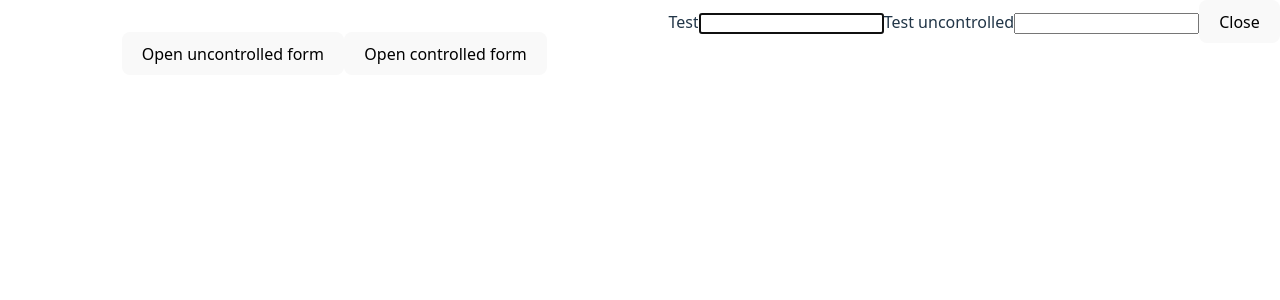
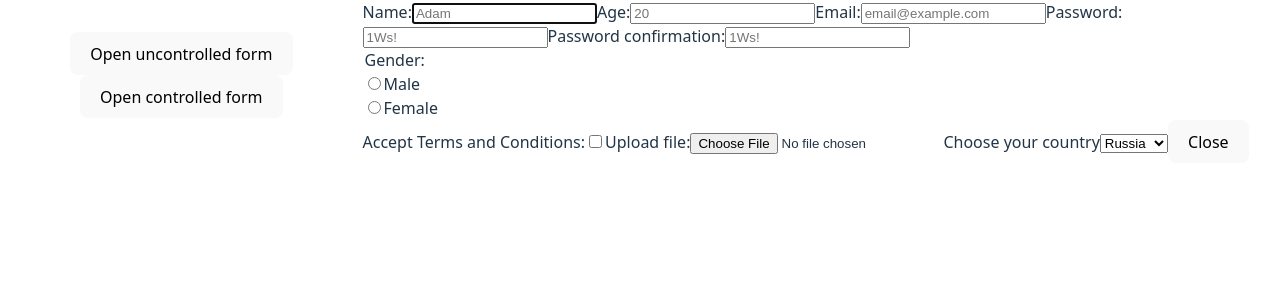
Before and after one commit to Viktor1905/React_RS, a React (Vite) app: page / in a window 1280 px wide. Both pictures are taken after a click on the button "Open uncontrolled form". Shown: the top 300 px of the page. Built offline with nearby package versions, Linux system fonts and the light colour scheme.

Commit message:
feat: done form input

```diff
--- a/src/components/ControlledForm/ControlledForm.tsx
+++ b/src/components/ControlledForm/ControlledForm.tsx
@@ -1,12 +1,14 @@
 import { useForm } from 'react-hook-form';
 import { useEffect, useRef } from 'react';
 import { effectFunction } from '../../utils/useEffectFunction.ts';
+import { InputControlled } from '../InputElement/InputControlled.tsx';
+import { SelectControlled } from '../SelectElement/SelectControlled.tsx';
 
 export function ControlledForm({
   closeWindow,
   whichOpen,
 }: ControlledFormProps) {
-  const { handleSubmit } = useForm();
+  const { register, handleSubmit } = useForm();
   const modalRef = useRef<HTMLFormElement>(null);
   const submitRef = useRef<HTMLButtonElement>(null);
   useEffect(
@@ -15,10 +17,54 @@ export function ControlledForm({
   );
   return (
     <form onSubmit={handleSubmit(closeWindow)} ref={modalRef}>
-      <label>Test</label>
-      <input></input>
-      <label>Test controlled</label>
-      <input></input>
+      <InputControlled
+        label={'name'}
+        password={false}
+        placeholder={'Adam'}
+        register={register('name')}
+      />
+      <InputControlled
+        label={'age'}
+        password={false}
+        placeholder={'20'}
+        register={register('age')}
+      />
+      <InputControlled
+        label={'email'}
+        password={false}
+        placeholder={'email@example.com'}
+        register={register('email')}
+      />
+      <InputControlled
+        label={'password'}
+        password={false}
+        placeholder={'1Ws!'}
+        register={register('password')}
+      />
+      <InputControlled
+        label={'password confirmation'}
+        password={false}
+        placeholder={'1Ws!'}
+        register={register('password confirmation')}
+      />
+      <InputControlled
+        label={'gender'}
+        password={false}
+        register={register('gender')}
+      />
+      <InputControlled
+        label={'accept Terms and Conditions'}
+        password={false}
+        placeholder={'1Ws!'}
+        register={register('accept Terms and Conditions')}
+      />
+      <InputControlled
+        label={'upload file'}
+        password={false}
+        placeholder={'1Ws!'}
+        register={register('upload file')}
+      />
+      <SelectControlled register={register('country')} />
       <button type="submit" ref={submitRef}>
         Close
       </button>
--- /dev/null
+++ b/src/components/InputElement/InputControlled.tsx
@@ -0,0 +1,59 @@
+import type { UseFormRegisterReturn } from 'react-hook-form';
+import { capitalizeFirstLetter } from '../../utils/capitalizeFirstLetter.ts';
+
+export function InputControlled({
+  label,
+  register,
+  password,
+  placeholder,
+}: InputElementProps) {
+  const type = password ? 'password' : inputTypes[label] || 'text';
+  const gender = label === 'gender';
+  if (gender) {
+    return (
+      <>
+        <legend>{capitalizeFirstLetter(label)}:</legend>
+        <div>
+          <input {...register} type={type} id={'Male'} value={'male'} />
+          <label htmlFor={'Male'}>Male</label>
+        </div>
+        <div>
+          <input {...register} type={type} id={'Female'} value={'Female'} />
+          <label htmlFor={'Female'}>Female</label>
+        </div>
+      </>
+    );
+  }
+  return (
+    <>
+      <label htmlFor={label}>{capitalizeFirstLetter(label)}: </label>
+      <input {...register} type={type} placeholder={placeholder || ''} />
+    </>
+  );
+}
+
+type InputElementProps = {
+  label:
+    | 'name'
+    | 'email'
+    | 'password'
+    | 'age'
+    | 'password confirmation'
+    | 'upload file'
+    | 'gender'
+    | 'accept Terms and Conditions';
+  password: boolean;
+  placeholder?: string;
+  register: UseFormRegisterReturn;
+  errorMessage?: string;
+};
+const inputTypes: Record<InputElementProps['label'], string> = {
+  name: 'text',
+  email: 'email',
+  password: 'password',
+  'password confirmation': 'password',
+  age: 'number',
+  'upload file': 'file',
+  gender: 'radio',
+  'accept Terms and Conditions': 'checkbox',
+};
--- /dev/null
+++ b/src/components/InputElement/InputUncontrolled.tsx
@@ -0,0 +1,78 @@
+import { useRef } from 'react';
+import { capitalizeFirstLetter } from '../../utils/capitalizeFirstLetter.ts';
+
+export function InputUncontrolled({
+  label,
+  password,
+  placeholder,
+}: InputElementProps) {
+  const inputRef = useRef<HTMLInputElement>(null);
+
+  const type = password ? 'password' : inputTypes[label] || 'text';
+  const gender = label === 'gender';
+
+  if (gender) {
+    return (
+      <>
+        <legend>{capitalizeFirstLetter(label)}:</legend>
+        <div>
+          <input
+            type={type}
+            id="Male"
+            value="male"
+            name="gender"
+            ref={inputRef}
+          />
+          <label htmlFor="Male">Male</label>
+        </div>
+        <div>
+          <input
+            type={type}
+            id="Female"
+            value="female"
+            name="gender"
+            ref={inputRef}
+          />
+          <label htmlFor="Female">Female</label>
+        </div>
+      </>
+    );
+  }
+
+  return (
+    <>
+      <label htmlFor={label}>{capitalizeFirstLetter(label)}:</label>
+      <input
+        type={type}
+        placeholder={placeholder || ''}
+        id={label}
+        ref={inputRef}
+      />
+    </>
+  );
+}
+
+type InputElementProps = {
+  label:
+    | 'name'
+    | 'email'
+    | 'password'
+    | 'age'
+    | 'password confirmation'
+    | 'upload file'
+    | 'gender'
+    | 'accept Terms and Conditions';
+  password: boolean;
+  placeholder?: string;
+};
+
+const inputTypes: Record<InputElementProps['label'], string> = {
+  name: 'text',
+  email: 'email',
+  password: 'password',
+  'password confirmation': 'password',
+  age: 'number',
+  'upload file': 'file',
+  gender: 'radio',
+  'accept Terms and Conditions': 'checkbox',
+};
--- /dev/null
+++ b/src/components/SelectElement/SelectControlled.tsx
@@ -0,0 +1,22 @@
+import type { UseFormRegisterReturn } from 'react-hook-form';
+
+export function SelectControlled({ register }: InputElementProps) {
+  const countries = ['Russia', 'USA', 'Belarus'];
+
+  return (
+    <>
+      <legend>{'Choose your country'}:</legend>
+      <select {...register}>
+        {countries.map((country) => (
+          <option key={country} value={country}>
+            {country}
+          </option>
+        ))}
+      </select>
+    </>
+  );
+}
+
+type InputElementProps = {
+  register: UseFormRegisterReturn;
+};
--- /dev/null
+++ b/src/components/SelectElement/SelectUncontrolled.tsx
@@ -0,0 +1,16 @@
+export function SelectUncontrolled() {
+  const countries = ['Russia', 'USA', 'Belarus'];
+
+  return (
+    <>
+      <label htmlFor="city-select">Choose your country</label>
+      <select name="city" id="city-select">
+        {countries.map((country) => (
+          <option key={country} value={country}>
+            {country}
+          </option>
+        ))}
+      </select>
+    </>
+  );
+}
--- a/src/components/UncontrolledForm/UncontrolledForm.tsx
+++ b/src/components/UncontrolledForm/UncontrolledForm.tsx
@@ -1,11 +1,12 @@
 import { useEffect, useRef } from 'react';
 import { effectFunction } from '../../utils/useEffectFunction.ts';
+import { InputUncontrolled } from '../InputElement/InputUncontrolled.tsx';
+import { SelectUncontrolled } from '../SelectElement/SelectUncontrolled.tsx';
 
 export function UncontrolledForm({
   closeWindow,
   whichOpen,
 }: UncontrolledFormProps) {
-  const lastInput = useRef<HTMLInputElement>(null);
   const modalRef = useRef<HTMLFormElement>(null);
   const submitRef = useRef<HTMLButtonElement>(null);
   useEffect(
@@ -13,17 +14,40 @@ export function UncontrolledForm({
     [whichOpen, closeWindow]
   );
   return (
-    <div role="dialog">
-      <form onSubmit={closeWindow} ref={modalRef}>
-        <label>Test</label>
-        <input></input>
-        <label>Test uncontrolled</label>
-        <input ref={lastInput}></input>
-        <button type="submit" ref={submitRef}>
-          Close
-        </button>
-      </form>
-    </div>
+    <form onSubmit={closeWindow} ref={modalRef}>
+      <InputUncontrolled label={'name'} password={false} placeholder={'Adam'} />
+      <InputUncontrolled label={'age'} password={false} placeholder={'20'} />
+      <InputUncontrolled
+        label={'email'}
+        password={false}
+        placeholder={'email@example.com'}
+      />
+      <InputUncontrolled
+        label={'password'}
+        password={false}
+        placeholder={'1Ws!'}
+      />
+      <InputUncontrolled
+        label={'password confirmation'}
+        password={false}
+        placeholder={'1Ws!'}
+      />
+      <InputUncontrolled label={'gender'} password={false} />
+      <InputUncontrolled
+        label={'accept Terms and Conditions'}
+        password={false}
+        placeholder={'1Ws!'}
+      />
+      <InputUncontrolled
+        label={'upload file'}
+        password={false}
+        placeholder={'1Ws!'}
+      />
+      <SelectUncontrolled />
+      <button type="submit" ref={submitRef}>
+        Close
+      </button>
+    </form>
   );
 }
 
--- /dev/null
+++ b/src/utils/capitalizeFirstLetter.ts
@@ -0,0 +1,4 @@
+export function capitalizeFirstLetter(str: string): string {
+  if (!str) return '';
+  return str[0].toUpperCase() + str.slice(1);
+}
```
